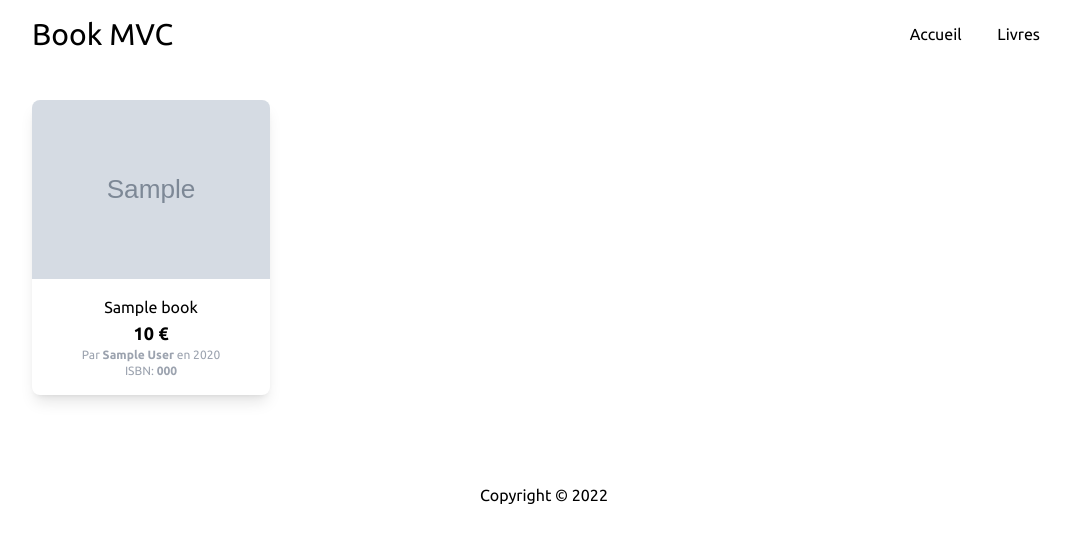
After one commit to dwwm-bethune/book-mvc, a PHP site: template views/books/list.html.php in a window 1280 px wide. The commit adds this page. Shown: the top 543 px of the page, without its empty margins (96-1166 px from the left). Run offline with PHP 8.4, Linux system fonts and the light colour scheme; the template is opened without the code that fills it: most values are stand-ins (such as "Sample title", 1, 10 or a date in 2020); grey boxes marked "Sample" are stand-in pictures; some libraries are stand-ins or nearby versions.

Commit message:
Book list

```diff
--- a/public/index.php
+++ b/public/index.php
@@ -11,6 +11,7 @@ $app->setBasePath(BASE_URL);
 
 $app->addRoutes([
     ['GET', '/', 'HomeController@index'],
+    ['GET', '/books', 'BookController@index'],
 ]);
 
 $app->run();
--- a/src/View.php
+++ b/src/View.php
@@ -19,6 +19,11 @@ class View
         include $view;
     }
 
+    public static function partial($partial)
+    {
+        require __DIR__.'/../views/'.$partial.'.html.php';
+    }
+
     public static function notFound()
     {
         http_response_code(404);
--- /dev/null
+++ b/views/books/list.html.php
@@ -0,0 +1,27 @@
+<?php self::partial('partials/header'); ?>
+
+    <div class="max-w-5xl mx-auto">
+        <div class="flex flex-wrap -mx-3">
+            <?php foreach ($books as $book) { ?>
+                <div class="w-1/4 mb-6">
+                    <div class="bg-white shadow-lg rounded-lg h-full mx-3">
+                        <a href="<?= BASE_URL; ?>/book/<?= $book->id; ?>">
+                            <img class="rounded-t-lg" src="<?= $book->image(); ?>" alt="<?= $book->title; ?>">
+                            <div class="p-4">
+                                <h2 class="text-center"><?= $book->title; ?></h2>
+                                <p class="text-lg text-center font-bold"><?= $book->price(); ?> €</p>
+                                <p class="text-xs text-center text-gray-400">
+                                    Par <strong><?= $book->author; ?></strong> en <?= $book->year(); ?>
+                                </p>
+                                <p class="text-xs text-center text-gray-400">
+                                    ISBN: <strong><?= $book->isbn; ?></strong>
+                                </p>
+                            </div>
+                        </a>
+                    </div>
+                </div>
+            <?php } ?>
+        </div>
+    </div>
+
+<?php self::partial('partials/footer'); ?>
--- a/views/partials/header.html.php
+++ b/views/partials/header.html.php
@@ -16,6 +16,7 @@
             <ul>
                 <li>
                     <a class="px-4" href="<?= BASE_URL; ?>/">Accueil</a>
+                    <a class="px-4" href="<?= BASE_URL; ?>/books">Livres</a>
                 </li>
             </ul>
         </div>
```
Also changed, not shown: src/Controller/BookController.php (added, +15 -0 lines), src/Model/Book.php (+20 -0 lines).
